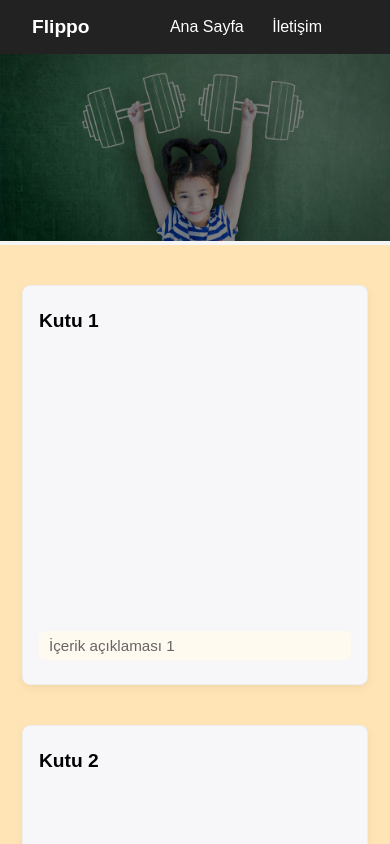
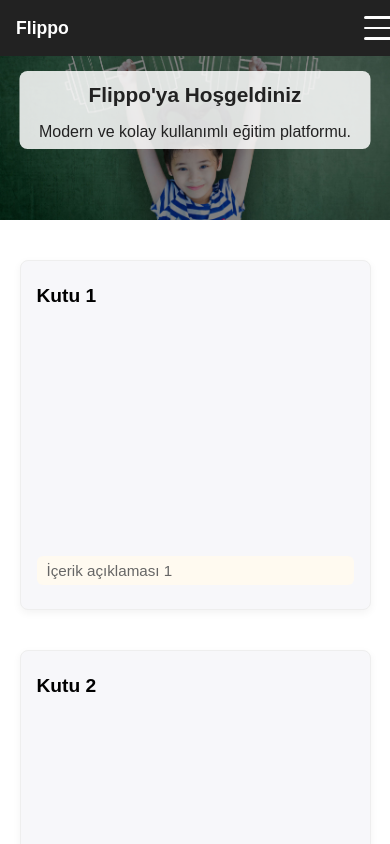
Before and after one commit to ferhatipek/flippo-frontend, a plain HTML site: page index.html in a window 390 px wide. Shown: the top 844 px of the page. Drawn offline with Linux system fonts and the light colour scheme.

Commit message:
hamburgermenu

```diff
--- a/index.html
+++ b/index.html
@@ -4,13 +4,17 @@
     <meta charset="UTF-8">
     <meta name="viewport" content="width=device-width, initial-scale=1.0">
     <title>Flippo</title>
+    <link rel="icon" type="image/png" href="./img/hero-img.jpg">
     <style>
 body {
     margin: 0;
     font-family: Arial, sans-serif;
-            background-color: moccasin;
-            padding-top: 50px; /* Menü yüksekliği kadar üst boşluk */
+    /*padding-top: 64px;*/
+    box-sizing: border-box;
+    max-width: 100vw;
+    overflow-x: hidden;
 }
+
 .menu {
     background: #222;
     color: #fff;
@@ -22,10 +26,12 @@
     width: 100%;
     left: 0;
     top: 0;
-            z-index: 1000; /* Menü üstte kalsın */
+    z-index: 1000;
 }
 .menu nav {
     padding-right: 100px;
+    display: flex;
+    gap: 24px;
 }
 .menu .logo {
     font-weight: bold;
@@ -34,29 +40,81 @@
 .menu nav a {
     color: #fff;
     text-decoration: none;
-            margin-left: 24px;
     font-size: 1em;
+}
 
+.hamburger {
+    display: none;
+    flex-direction: column;
+    justify-content: center;
+    width: 32px;
+    height: 32px;
+    cursor: pointer;
+    margin-left: 16px;
+}
+.hamburger span {
+    height: 4px;
+    width: 100%;
+    background: #fff;
+    margin: 4px 0;
+    border-radius: 2px;
+    transition: 0.3s;
 }
 .hero {
+    width: 100%;
+    min-height: 400px;
+    position: relative;
+    display: flex;
+    align-items: center;
+    justify-content: center;
     background: #f5f5f5;
+    overflow: hidden;
+}
+.hero-img {
+    width: 100%;
+    height: 100%;
+    object-fit: cover;
+    display: block;
+}
+.hero-content {
+    position: absolute;
+    top: 50%;
+    left: 50%;
+    transform: translate(-50%, -50%);
+    width: 80%;
+    z-index: 2;
+    color: #222;
+    background: rgba(255,255,255,0.7);
+    padding: 32px 0 16px 0;
+    border-radius: 12px;
     text-align: center;
-            width: 100%;
-            padding: 0px;
+}
+.hero-content h1 {
+    margin: 0 0 16px 0;
+    font-size: 2.2em;
+}
+.hero-content p {
+    font-size: 1.2em;
+    margin: 0;
+}
 
+.boxes {
+    display: flex;
+    flex-wrap: wrap;
+    justify-content: center;
+    gap: 24px;
+    margin: 40px 10px;
+    max-width: 100vw;
+    box-sizing: border-box;
+}
 
-        }
-        .hero h1 {
-            margin: 0 0 16px 0;
-            font-size: 2.5em;
-        }
 .box {
-    background: #f7f7fa; /* Açık gri arka plan */
+    background: #f7f7fa;
     border: 1px solid #eee;
     border-radius: 8px;
-    width: 30%;
+    width: calc(33% - 24px);
     min-width: 200px;
-    max-width: 450; /* Kutunun dışarı taşmasını engelle */
+    max-width: 450;
     height: 350px;
     display: flex;
     flex-direction: column;
@@ -65,9 +123,15 @@
     box-shadow: 0 3px 8px rgba(0,0,0,0.05);
     position: relative;
     padding: 24px 16px 24px 16px;
-    overflow: hidden; /* İçerik taşarsa gizle */
+    overflow: hidden;
+    box-sizing: border-box;
 }
 
+.box h2 {
+    margin: 0 0 8px 0;
+    font-size: 1.2em;
+    align-self: flex-start;
+}
 .box p {
     position: absolute;
     left: 16px;
@@ -80,53 +144,105 @@
     padding: 6px 10px;
     border-radius: 6px;
     box-sizing: border-box;
-    overflow-wrap: break-word; /* Uzun metinler taşmasın */
+    overflow-wrap: break-word;
 }
 
-@media (max-width: 900px) {
+
+@media (max-width: 700px) {
+    .menu nav {
+        position: fixed;
+        top: 0;
+        left: -700vw; /* Başlangıçta gizli */
+        width: 70vw;
+        height: 100vh;
+        background: #222;
+        flex-direction: column;
+        align-items: flex-start;
+        gap: 0;
+        padding-top: 64px;
+        padding-left: 0;
+         padding-right:100px;
+        display: flex;
+        transition: left 0.3s;
+        z-index: 1100;
+    }
+    .menu nav.active {
+        left: 0; /* Açıldığında ekrana gelsin */
+    }
+    .menu nav a {
+        padding: 16px 32px;
+        width: 100%;
+        border-bottom: 1px solid #333;
+        font-size: 1.1em;
+    }
+    .hamburger {
+        display: flex;
+        z-index: 1200;
+        padding-right:10px;
+    }
+    .menu {
+        padding: 12px 16px;
+
+    }
+    .menu .logo {
+        font-size: 1.1em;
+    }
+}
+
+
+@media (max-width: 1200px) {
+    .box {
+        width: calc(50% - 24px);
+    }
+}
+
+@media (max-width: 700px) {
+
+    .hero {
+        min-height: 220px;
+        height: 220px;
+    }
+    .hero-img {
+        height: 220px;
+    }
+    .hero-content {
+        position: absolute;
+        top: 50%;
+        left: 50%;
+        transform: translate(-50%, -50%);
+        width: 90vw;
+        padding: 12px 0 8px 0;
+        font-size: 1em;
+        background: rgba(255,255,255,0.85);
+        border-radius: 8px;
+    }
+    .hero-content h1 {
+        font-size: 1.3em;
+    }
+    .hero-content p {
+        font-size: 1em;
+    }
     .boxes {
         flex-direction: column;
         align-items: center;
     }
     .box {
-        width: 80vw;
+        width: 90vw;
         max-width: 95vw;
         margin-bottom: 16px;
     }
-    img{
-        width: 100%;
 }
-}
-
-.box h2 {
-    margin: 0 0 8px 0;
-    font-size: 1.2em;
-}
-
-            .boxes {
-            display: flex;
-            flex-wrap: wrap; /* kutular satır dolunca alta geçsin */
-            justify-content: center;
-            gap: 24px;
-            margin: 40px 10px;
-        }
-
-        .box h2 {
-            margin: 0 0 8px 0;
-            font-size: 1.2em;
-        }
-        .box p {
-            margin: 0;
-            color: #666;
-            font-size: 0.95em;
-        }
-
     </style>
 </head>
 <body>
     <div class="menu">
         <div class="logo">Flippo</div>
-        <nav>
+        <div class="hamburger" id="hamburger">
+            <span></span>
+            <span></span>
+            <span></span>
+        </div>
+        <nav id="nav">
             <a href="#">Ana Sayfa</a>
             <!--<a href="#">Dersler</a>
             <a href="#">Eğitmenler</a>-->
@@ -134,7 +250,11 @@
         </nav>
     </div>
     <div class="hero">
-        <img src="./img/hero-img.jpg" alt="Flippo Logo">
+        <div class="hero-content">
+            <h1>Flippo'ya Hoşgeldiniz</h1>
+            <p>Modern ve kolay kullanımlı eğitim platformu.</p>
+        </div>
+        <img src="./img/hero-img.jpg" alt="Flippo" class="hero-img">
     </div>
     <div class="boxes">
         <div class="box">
@@ -169,7 +289,20 @@
             <h2>Kutu 4</h2>
             <p>İçerik açıklaması 4</p>
         </div>
-
     </div>
+    <script>
+        // Hamburger menü aç/kapa
+        const hamburger = document.getElementById('hamburger');
+        const nav = document.getElementById('nav');
+        hamburger.addEventListener('click', () => {
+            nav.classList.toggle('active');
+        });
+        // Menü linkine tıklanınca menüyü kapat
+        nav.querySelectorAll('a').forEach(link => {
+            link.addEventListener('click', () => {
+                nav.classList.remove('active');
+            });
+        });
+    </script>
 </body>
 </html>
```
Lines whose indentation alone changed are shown as unchanged.
